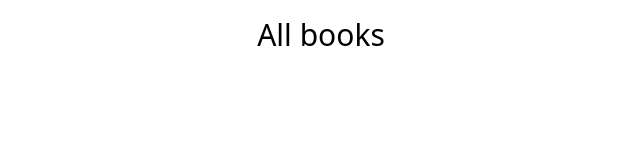
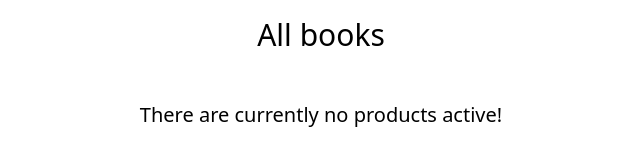
Before and after one commit to abhicodes07/django-ecommerce-project, a Django app: page / in a window 1280 px wide. Shown: the part 1076-1237 px from the top of the page, without its empty margins (319-959 px from the left). Before the commit the page ends 1122 px from the top, so only its background shows below. Run offline with Django 5.2, Linux system fonts and the light colour scheme; data that the repository does not hold is empty; some libraries are stand-ins or nearby versions.

Commit message:
refactor: :recycle: show only active products in category

```diff
--- a/src/store/templates/store/home.html
+++ b/src/store/templates/store/index.html
@@ -30,6 +30,7 @@ Bookstore
 
 <section class="w-full rounded-4xl bg-base-200">
   <div class="p-8 justify-center gap-4 flex flex-wrap">
+    {% if products %}
     {% for p in product %}
     <div class="card bg-base-100 justify-center w-96 shadow-sm">
       <figure class="px-10 pt-10">
@@ -51,6 +52,9 @@ Bookstore
       </div>
     </div>
     {% endfor %}
+    {% else %}
+    <div class="text-xl">There are currently no products active!</div>
+    {% endif %}
   </div>
 </section>
 {% endblock %}
--- a/src/store/views.py
+++ b/src/store/views.py
@@ -12,7 +12,7 @@ def product_all(request):
     product = Product.products.all()
     background = Background.objects.first()
     context = {"product": product, "background": background}
-    return render(request, "store/home.html", context=context)
+    return render(request, "store/index.html", context=context)
 
 
 def product_detail(request, slug):
@@ -25,7 +25,7 @@ def product_detail(request, slug):
 
 def category_list(request, category_slug):
     category = get_object_or_404(Category, slug=category_slug)
-    product = Product.objects.filter(category=category)
+    product = Product.products.filter(category=category)
     context = {
         "category": category,
         "product": product,
```
